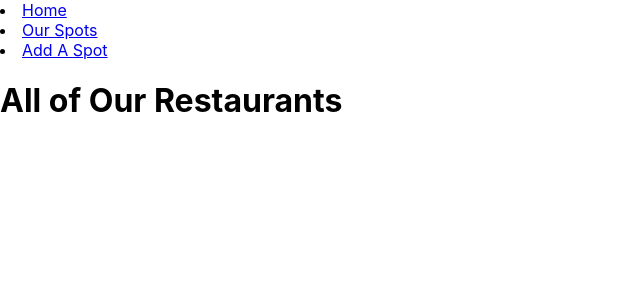
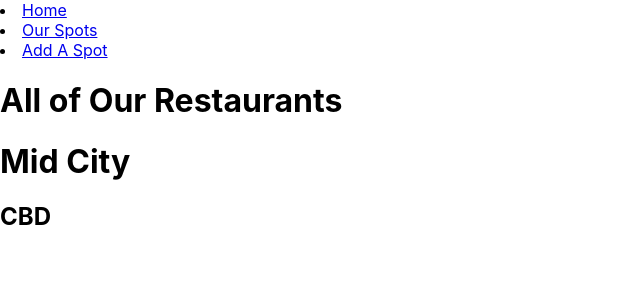
Before and after one commit to HannahChristmas/cincy-eats-react-phase-2, a React (Create React App) app: page /restaurants in a window 1280 px wide. Shown: the top 300 px of the page, without its empty margins (0-640 px from the left). Built offline with nearby package versions, Linux system fonts and the light colour scheme; data requests are answered from the project's data file.

Commit message:
Initial rendering of restaurants
First restaurant card added to list of all restaurants

```diff
--- a/src/components/App.js
+++ b/src/components/App.js
@@ -1,6 +1,6 @@
 // import logo from './logo.svg';
 // import './App.css';
-import React from "react";
+import React, { useState, useEffect } from "react";
 import { Route, Switch } from "react-router-dom";
 import NavBar from "./NavBar"
 import Home from "./Home";
@@ -9,6 +9,15 @@ import NewRestaurantForm from "./NewRestaurantForm";
 
 
 function App() {
+  const [allRestaurants, setAllRestaurants] = useState([])
+
+  useEffect(() => {
+    fetch('http://localhost:3004/restaurants')
+      .then((response) => response.json())
+      .then((data) => setAllRestaurants(data));
+  }, [])
+
+
   return (
     <div>
       <NavBar />
@@ -17,7 +26,7 @@ function App() {
           <Home />
         </Route>
         <Route path="/restaurants">
-          <RestaurantList />
+          <RestaurantList allRestaurants={allRestaurants}/>
         </Route>
         <Route path="/add">
           <NewRestaurantForm />
--- a/src/components/Home.js
+++ b/src/components/Home.js
@@ -4,7 +4,7 @@ function Home() {
 
     return<div>
         <h1>About Us</h1>
-        <p>Here's some info about us</p>
+        <p>Love Cincinnati? So do we. Check out all of our favorite restaurants, and add to the list yourself.</p>
     </div>
 }
 
--- /dev/null
+++ b/src/components/RestaurantCard.js
@@ -0,0 +1,13 @@
+import React from "react";
+
+function RestaurantCard({restaurant}){
+
+    return(
+        <div>
+            <h1>{restaurant.name}</h1>
+            <h2>{restaurant.neighborhood}</h2>
+        </div>
+    )
+}
+
+export default RestaurantCard;
--- a/src/components/RestaurantList.js
+++ b/src/components/RestaurantList.js
@@ -1,9 +1,21 @@
 import React from "react";
+import RestaurantCard from "./RestaurantCard";
 
-function RestaurantList(){
+function RestaurantList({allRestaurants}){
+
+    const restaurantsOnInitialRender = allRestaurants.map(restaurant => {
+        return (
+            <RestaurantCard restaurant={restaurant}/>
+        )
+    })
 
     return(
+
+
+        <div>
         <h1>All of Our Restaurants</h1>
+        {restaurantsOnInitialRender}
+        </div>
     )
 }
 
```
